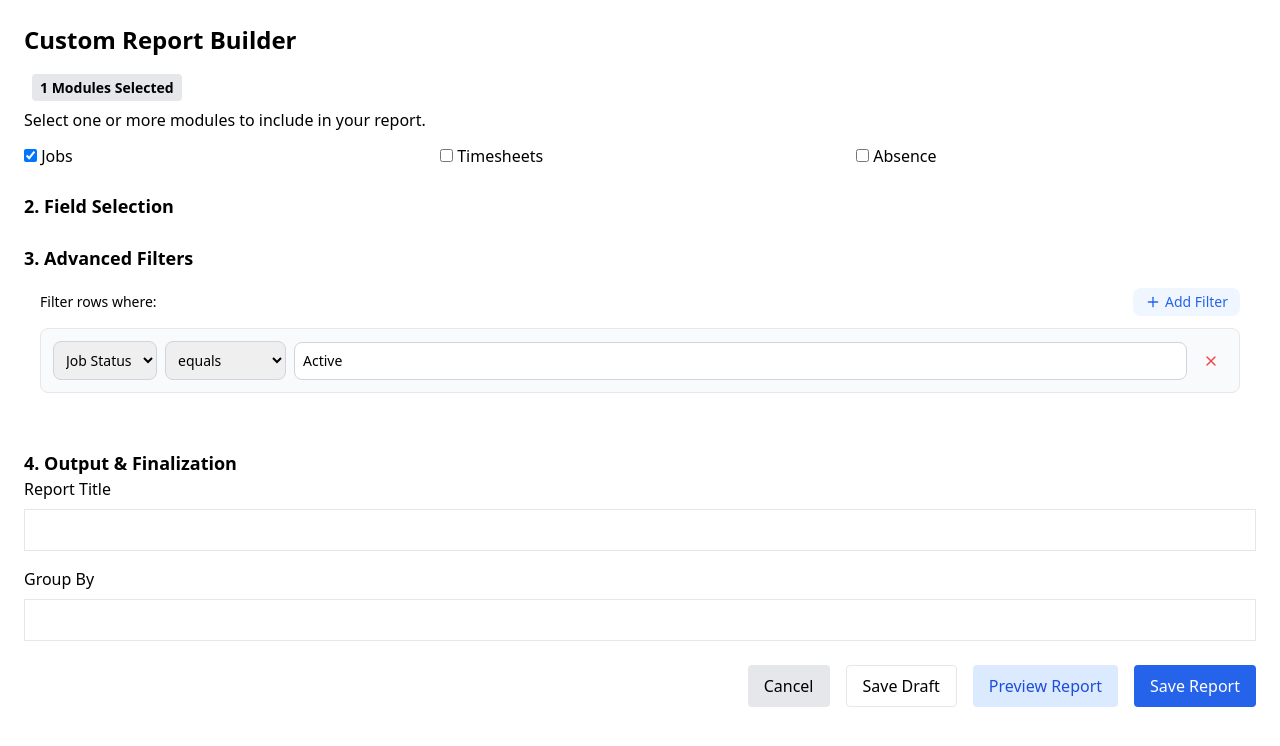
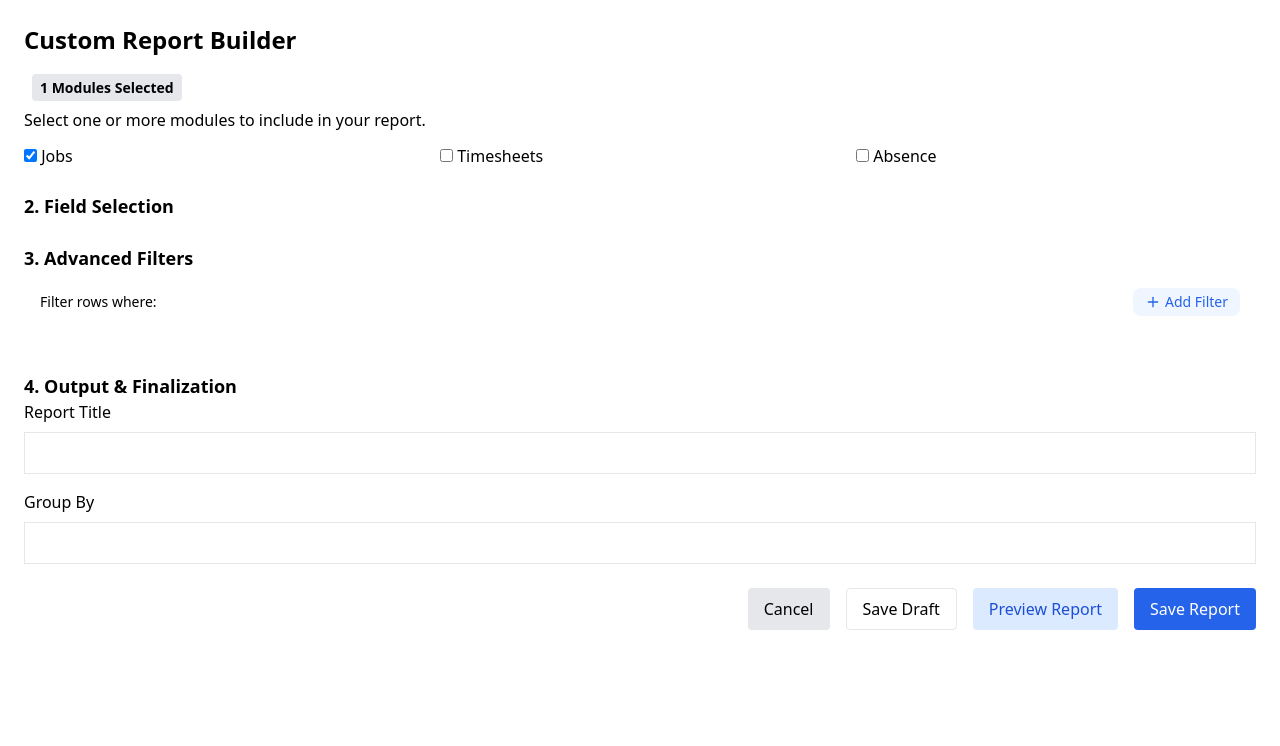
Before and after one commit to Kapil-Geek/ReportBuilder, an Angular app in the folder report-builder/: page / in a window 1280 px wide. Both pictures are taken after a click on the element "3. Advanced Filters". Shown: the top 746 px of the page. Built offline with nearby package versions, Linux system fonts and the light colour scheme.

Commit message:
Changes Commits

```diff
--- a/report-builder/package.json
+++ b/report-builder/package.json
@@ -18,6 +18,7 @@
     "@angular/platform-browser": "^18.0.0",
     "@angular/platform-browser-dynamic": "^18.0.0",
     "@angular/router": "^18.0.0",
+    "ag-grid-angular": "^33.2.4",
     "rxjs": "~7.8.0",
     "tslib": "^2.3.0",
     "zone.js": "~0.14.3"
--- a/report-builder/src/report-builder/report-builder.component.html
+++ b/report-builder/src/report-builder/report-builder.component.html
@@ -184,7 +184,7 @@
     <div *ngIf="sectionOpen.filters">
       <div class="p-4 bg-white rounded-b-lg">
         <div class="mb-3 flex justify-between items-center">
-          <h3 class="text-sm font-medium">Filter rows where:</h3><button
+          <h3 class="text-sm font-medium">Filter rows where:</h3><button (click)="updateAppliedFilters()"
             class="px-3 py-1 bg-blue-50 text-blue-600 rounded-lg flex items-center text-sm"><svg
               xmlns="http://www.w3.org/2000/svg" width="16" height="16" viewBox="0 0 24 24" fill="none"
               stroke="currentColor" stroke-width="2" stroke-linecap="round" stroke-linejoin="round"
@@ -194,17 +194,17 @@
             </svg> Add Filter</button>
         </div>
         <div class="space-y-3 mb-4">
-          <div class="flex flex-wrap items-center gap-2 p-3 bg-gray-50 rounded-lg border border-gray-200"><select
-              class="p-2 border border-gray-300 rounded-lg text-sm">
-              <option value="Job Status">Job Status</option>
-            </select><select class="p-2 border border-gray-300 rounded-lg text-sm">
+          <div class="flex flex-wrap items-center gap-2 p-3 bg-gray-50 rounded-lg border border-gray-200" *ngFor="let item of appliedFilters; let i = index"><select
+              class="p-2 border border-gray-300 rounded-lg text-sm" (change)="updateField(i, $event)">
+              <option value="{{selectedField.label}}" *ngFor="let selectedField of selectedFields">{{selectedField.label}}</option>
+            </select><select class="p-2 border border-gray-300 rounded-lg text-sm" (change)="updateAction(i, $event)">
               <option value="equals">equals</option>
               <option value="not-equals">not equals</option>
               <option value="contains">contains</option>
               <option value="greater-than">greater than</option>
               <option value="less-than">less than</option>
-            </select><input class="p-2 border border-gray-300 rounded-lg text-sm flex-grow" readonly="" type="text"
-              value="Active"><button class="p-2 text-red-500"><svg xmlns="http://www.w3.org/2000/svg" width="16"
+            </select><input class="p-2 border border-gray-300 rounded-lg text-sm flex-grow" type="text"
+              value="" (change)="updateValue(i, $event)"><button class="p-2 text-red-500"><svg xmlns="http://www.w3.org/2000/svg" width="16"
                 height="16" viewBox="0 0 24 24" fill="none" stroke="currentColor" stroke-width="2"
                 stroke-linecap="round" stroke-linejoin="round" class="lucide lucide-x">
                 <path d="M18 6 6 18"></path>
--- a/report-builder/src/report-builder/report-builder.component.ts
+++ b/report-builder/src/report-builder/report-builder.component.ts
@@ -21,14 +21,9 @@ export class ReportBuilderComponent {
   availableAbsenceFields = ['AbsenceId', 'AbsenceType', 'Absence Name', 'Absence End Date', 'Absence Code', 'Duration']
   availableTimesheetsFields = ['Id', 'Type', 'Name', 'End Date', 'Code', 'Status']
 
-
-
   selectedModules: string[] = [];
   selectedFields: any[] = []; // Replace with actual fields
-  appliedFilters: string[] = []; // Replace with actual filters
-  jobsModuleFields = [];
-  TimesheetModuleFields = [];
-  absenceModuleFields = [];
+  appliedFilters: any[] = []; // Replace with actual filters
   reportTitle = '';
   groupBy = '';
 
@@ -66,6 +61,7 @@ export class ReportBuilderComponent {
   }
 
   saveReport() {
+    debugger;
     // Logic for saving report
   }
 
@@ -76,4 +72,30 @@ export class ReportBuilderComponent {
   removeSelectedField(item:any){
     this.selectedFields = this.selectedFields.filter(x=> x.label != item.label);
   }
+
+  // updateAppliedFilters(_field : any, _module: any, _action: any, _value: any){
+  //   this.selectedFields.push({field: _field, module: _module, action: _action, value: _value});
+  // }
+
+  updateAppliedFilters(){
+    this.appliedFilters.push({field:'', module: '', action: '', value: ''});
+  }
+
+  removeAppliedFilters(item:any){
+    this.appliedFilters = this.appliedFilters.filter(x=> x.field != item.field);
+  }
+
+  updateAction(i:any, event: any){
+    this.appliedFilters[i].action = event.target.value;
+  }
+
+  updateValue(i:any, event: any){
+    this.appliedFilters[i].value = event.target.value;
+  }
+
+  updateField(i:any, event: any){
+    debugger;
+    this.appliedFilters[i].field = event.target.value;
+    this.appliedFilters[i].module = this.selectedFields.find(x=> x.label == event.target.value).module;
+  }
 }
```
